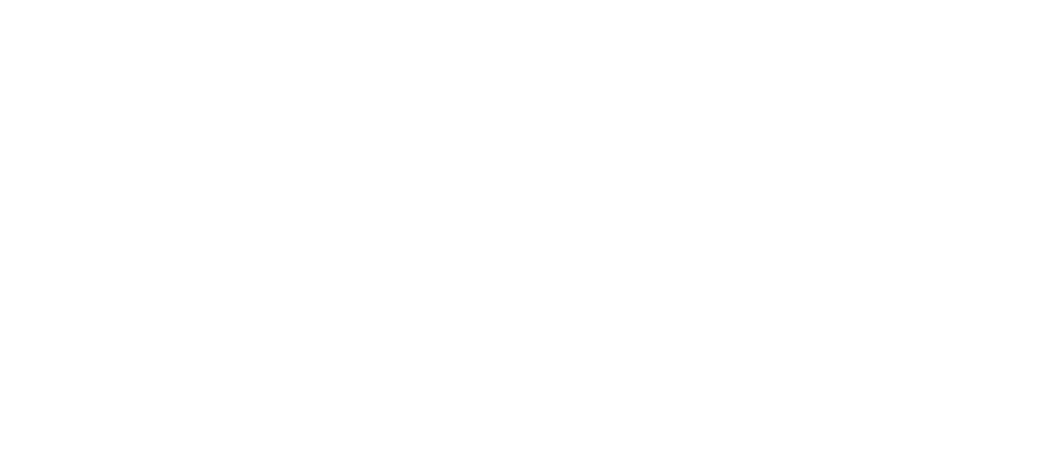
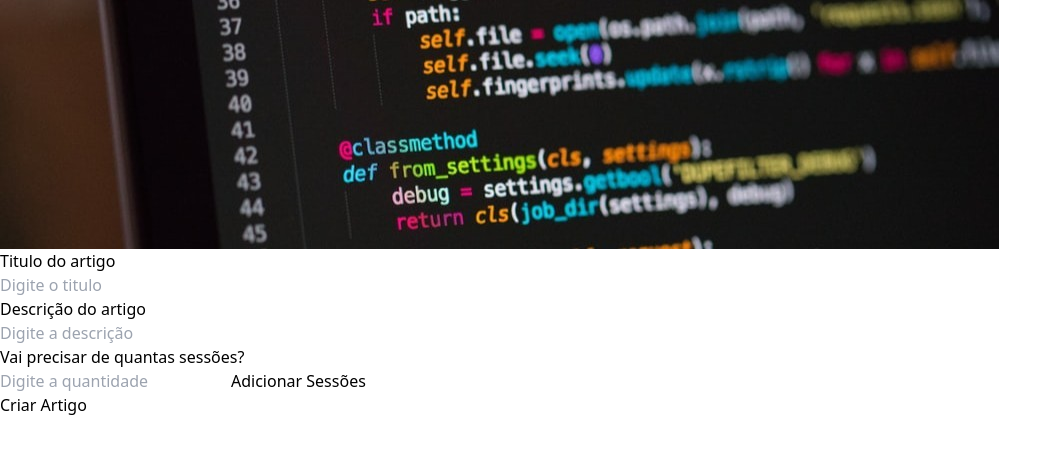
Before and after one commit to Lucas-Pontes-Soares/NewsBlog, a React (Vite) app: page /CreateArticle in a window 1280 px wide. Before the commit this address had no page. Shown: the top 454 px of the page, without its empty margins (0-1062 px from the left). Built offline with nearby package versions, Linux system fonts and the light colour scheme.

Commit message:
Criando componente e funcionalidades CreateArticle e SessionArticle

```diff
--- a/package.json
+++ b/package.json
@@ -13,7 +13,8 @@
     "lucide-react": "^0.325.0",
     "react": "^18.2.0",
     "react-dom": "^18.2.0",
-    "react-router-dom": "^6.22.0"
+    "react-router-dom": "^6.22.0",
+    "sonner": "^1.4.0"
   },
   "devDependencies": {
     "@types/react": "^18.2.55",
--- a/src/App.tsx
+++ b/src/App.tsx
@@ -3,7 +3,7 @@
 export default function App() {
 
   function handleCreateArticle(){
-
+    window.location.href = "/CreateArticle";
   }
 
   return (
--- /dev/null
+++ b/src/components/CreateArticle.tsx
@@ -0,0 +1,140 @@
+import { ChangeEvent, useState } from "react";
+import { SessionArticle } from "./SessionArticle";
+import { toast } from 'sonner'
+
+
+interface Session {
+    id: string;
+  }
+
+interface SessionValue {
+    title: string;
+    text: string;
+}
+
+export function CreateArticle() {
+    const [session, setSession] = useState<Session[]>([]);
+    const [quantidadeSessoes, setQuantidadeSessoes] = useState<number>(0);
+    const [sessionArray, setSessionArray] = useState<SessionValue[]>([]);
+
+    const [titleArticle, setTitleArticle] = useState('')
+    const [description, setDescription] = useState('')
+
+    function handleAddSessions() {
+        const updatedSessions = Array.from({ length: quantidadeSessoes }, () => ({
+           id: crypto.randomUUID(),
+        }));
+
+        setSession(prevSessions => [...prevSessions, ...updatedSessions]);
+      }
+
+    function handleQuantidadeSessoesChange(event: React.ChangeEvent<HTMLInputElement>) {
+      const quantidade = parseInt(event.target.value);
+      setQuantidadeSessoes(quantidade);
+    }
+
+    function onSessionChanged(title: string, text: string){
+        const newNote = {
+            title: title,
+            text: text,
+        }
+
+        console.log(title)
+        console.log(text)
+        const sessionValue = [...sessionArray, newNote]
+        setSessionArray(sessionValue)
+    }
+
+    function handleCreateArticle(){
+        const article = {
+            title: titleArticle,
+            description: description,
+            dateCreatedAt: new Date(),
+            session: sessionArray,
+          };
+
+          console.log(article);
+          toast.success('Artigo criado com sucesso!')
+    }
+
+    function titleArticleChanged(event: ChangeEvent<HTMLInputElement>){
+        setTitleArticle(event.target.value)
+    }
+
+    function descriptionChanged(event: ChangeEvent<HTMLInputElement>){
+        setDescription(event.target.value)
+    }
+
+
+    return (
+      <div>
+        <div className="w-10/12 text-center mx-auto my-8">
+          <img
+            className="mx-auto w-full mb-4"
+            src="./fundo.png"
+            alt="Imagem principal do Artigo"
+          />
+          <form className="text-left">
+            <h1 className="text-5xl font-bold text-left mb-2">
+              Titulo do artigo
+            </h1>
+            <input
+                className="mb-4 w-full text-slate-900 p-2"
+                type="text"
+                placeholder="Digite o titulo"
+                name="title"
+                required
+                onChange={titleArticleChanged}
+                value={titleArticle}
+            />
+
+            <p className="text-1xl text-left mb-2">
+              Descrição do artigo
+            </p>
+            <input
+                className="mb-4 w-full text-slate-900 p-2"
+                type="text"
+                placeholder="Digite a descrição"
+                name="description"
+                required
+                onChange={descriptionChanged}
+                value={description}
+            />
+
+
+            <div className="h-px bg-slate-300" />
+          </form>
+
+            <div className="flex flex-col items-center mt-4">
+                <h3>Vai precisar de quantas sessões?</h3>
+
+                <input
+                    type="number"
+                    className="text-slate-900 mb-4 p-2 rounded-md"
+                    placeholder="Digite a quantidade"
+                    name="qtdSessions"
+                    required
+                    onChange={handleQuantidadeSessoesChange}
+                />
+                <button
+                    onClick={handleAddSessions}
+                    className="bg-neutral-800 rounded-md p-4 hover:ring-2 hover:ring-gray-200"
+                >
+                    Adicionar Sessões
+                </button>
+            </div>
+
+          {session.map((session) => (
+            <SessionArticle key={session.id} onSessionChanged={onSessionChanged}/>
+          ))}
+
+            <button
+                onClick={handleCreateArticle}
+                className="bg-neutral-800 rounded-md p-4 hover:ring-2 hover:ring-gray-200 my-4"
+            >
+                Criar Artigo
+            </button>
+        </div>
+      </div>
+    );
+}
--- /dev/null
+++ b/src/components/SessionArticle.tsx
@@ -0,0 +1,60 @@
+import { ChangeEvent, useState } from "react"
+
+interface SessinArticleProps{
+    onSessionChanged: (title: string, text: string) => void
+}
+
+export function SessionArticle({ onSessionChanged }: SessinArticleProps){
+    const [title, setTitle] = useState('')
+    const [text, setText] = useState('')
+
+    function handleTitleChanged(event: ChangeEvent<HTMLInputElement>){
+        setTitle(event.target.value)
+        //console.log(event.target.value)
+    }
+
+    function handleTextChanged(event: ChangeEvent<HTMLTextAreaElement>){
+        setText(event.target.value)
+        //console.log(event.target.value)
+    }
+
+    function handleTeste(){
+        if(title && text) {
+            onSessionChanged(title, text)
+        }
+    }
+
+        return (
+            <div className="my-8">
+                <form className="text-left">
+                        <h1 className="text-5xl font-bold text-left">
+                            Titulo da sessão
+                        </h1>
+                        <input
+                            className="mb-4 w-full text-slate-900 p-2"
+                            type="text"
+                            placeholder="Digite o titulo"
+                            name="title"
+                            required
+                            onChange={handleTitleChanged}
+                            value={title}
+                            onBlur={handleTeste}
+                        />
+
+                        <p className="text-1xl text-left">
+                            Descrição da sessão
+                        </p>
+                        <textarea
+                            className="mb-4 w-full text-slate-900 p-2"
+                            placeholder="Digite o texto"
+                            name="text"
+                            required
+                            onChange={handleTextChanged}
+                            value={text}
+                            onBlur={handleTeste}
+                        />
+
+                    </form>
+            </div>
+    )
+}
--- a/src/main.tsx
+++ b/src/main.tsx
@@ -3,11 +3,13 @@
 import './index.css'
 import { NewsBlogRoutes } from './routes.tsx'
 import { BrowserRouter } from 'react-router-dom';
+import { Toaster } from 'sonner'
 
 ReactDOM.createRoot(document.getElementById('root')!).render(
   <React.StrictMode>
     <BrowserRouter>
       <NewsBlogRoutes />
+      <Toaster richColors />
     </BrowserRouter>
   </React.StrictMode>,
 )
--- a/src/routes.tsx
+++ b/src/routes.tsx
@@ -1,6 +1,7 @@
 import { Routes, Route,} from 'react-router-dom';
 import App from "./App";
 import { Article } from "./Article";
+import { CreateArticle } from './components/CreateArticle';
 
 export function NewsBlogRoutes() {
 
@@ -8,6 +9,7 @@
         <Routes>
                 <Route path="/" element={<App />} />
                 <Route path="/article" element={<Article />} />
+                <Route path="/CreateArticle" element={<CreateArticle />} />
         </Routes>
    )
 }
```
Also changed, not shown: 1 other file (tests, documents, lock files or other folders).
